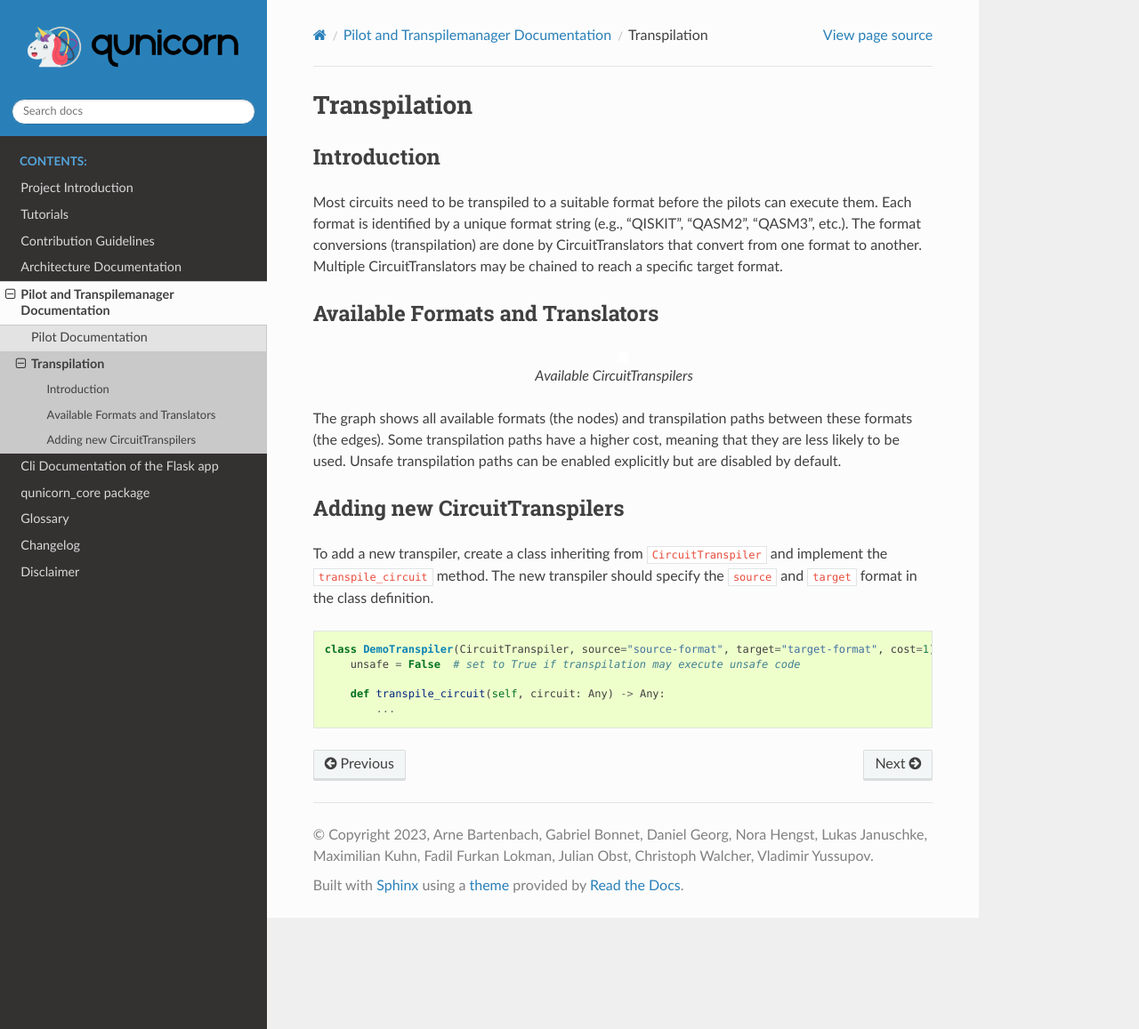
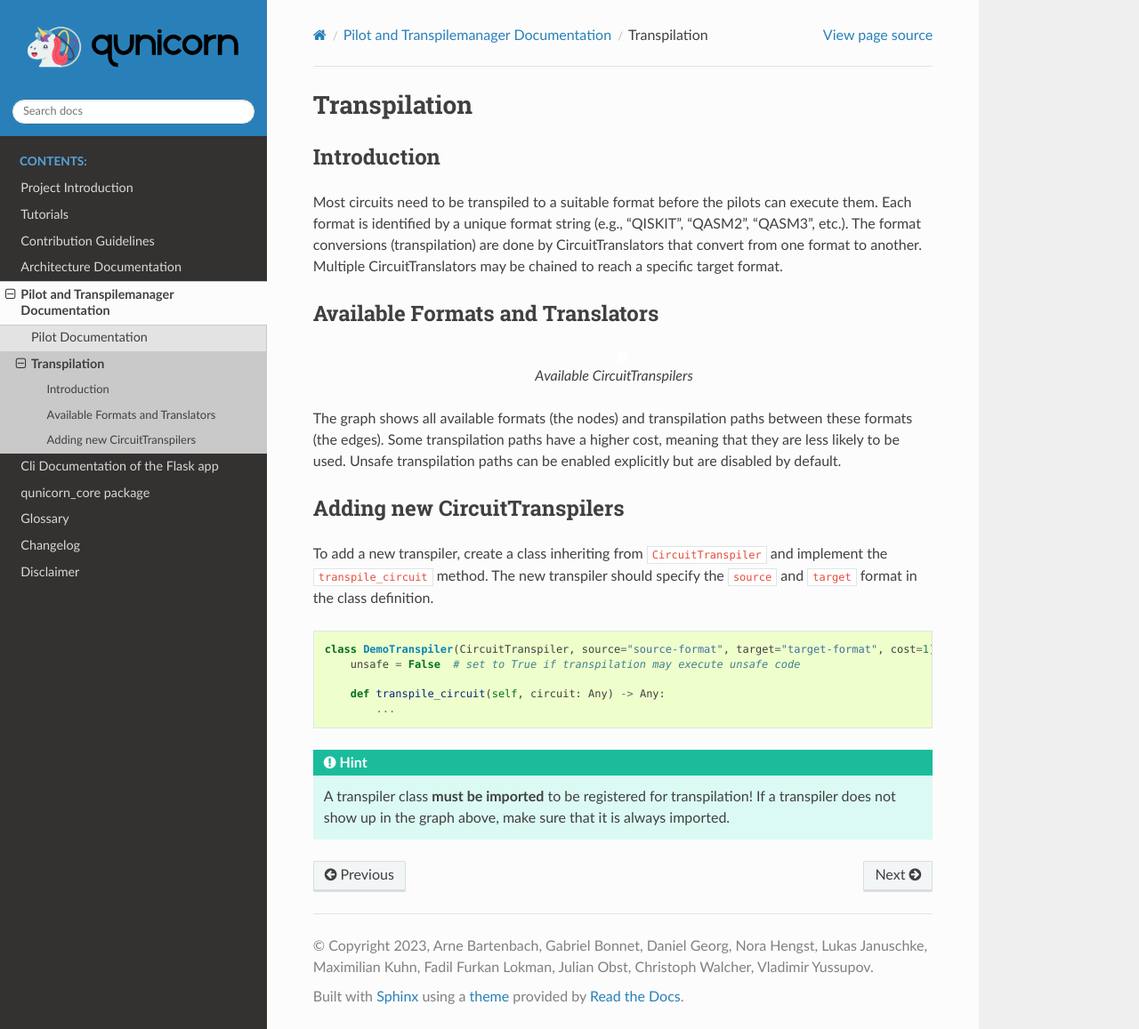
Before and after one commit to qunicorn/qunicorn-core, a Sphinx documentation site: the page built from docs/pilot_documentation/transpilation.rst, in a window 1280 px wide and 1157 px high. Shown: the whole window at 89% size. Built offline with Sphinx 7.4.7 and the Read the Docs theme 2.0.0, drawn with Linux system fonts in a browser that asks for light colours; pages that are not in the unit, such as notebooks, are missing from menus.

Commit message:
Add hint for transpilers that are not imported

```diff
--- a/docs/pilot_documentation/transpilation.rst
+++ b/docs/pilot_documentation/transpilation.rst
@@ -35,3 +35,6 @@ The new transpiler should specify the ``source`` and ``target`` format in the cl
 
         def transpile_circuit(self, circuit: Any) -> Any:
             ...
+
+.. hint:: A transpiler class **must be imported** to be registered for transpilation!
+    If a transpiler does not show up in the graph above, make sure that it is always imported.
```
